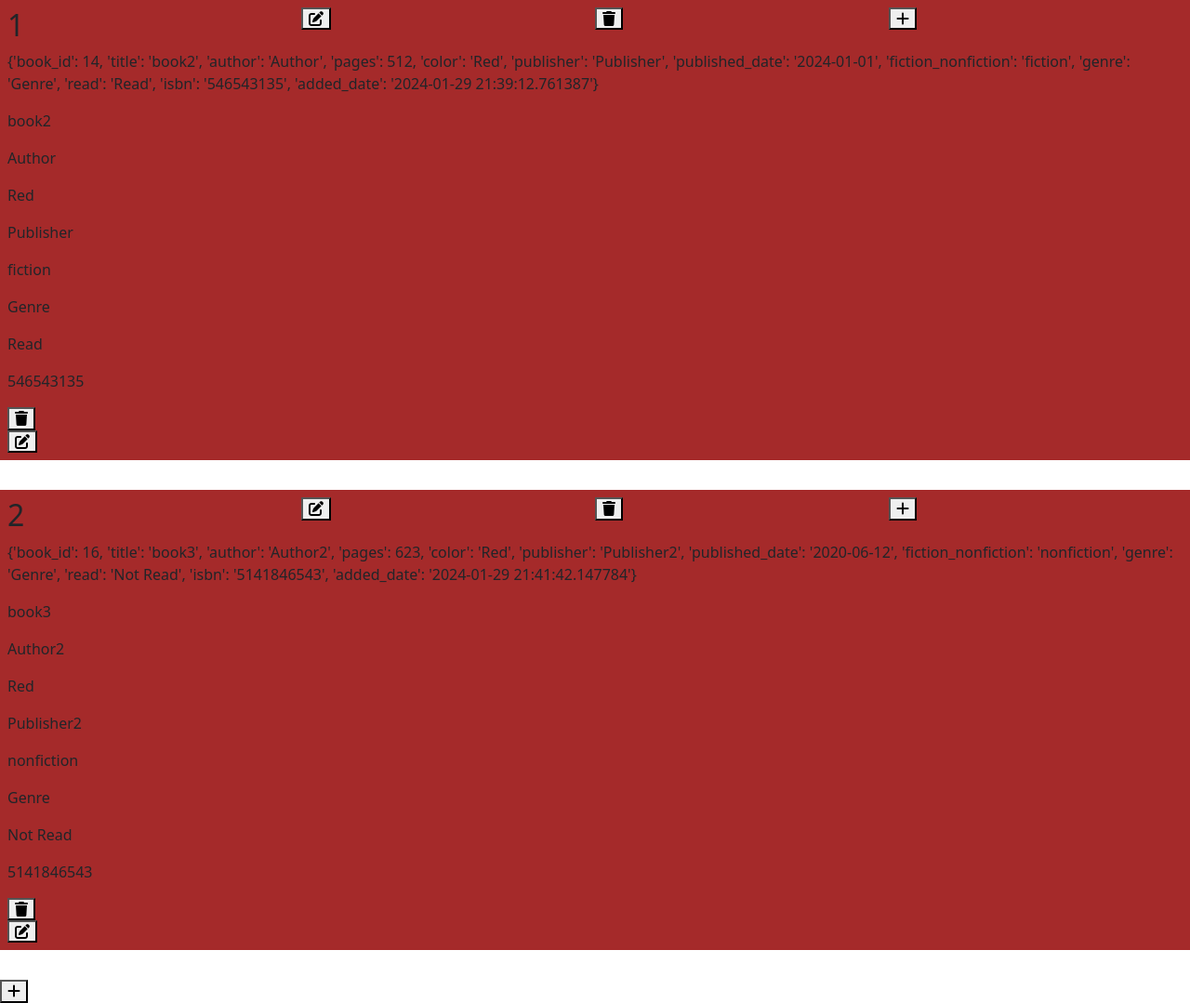
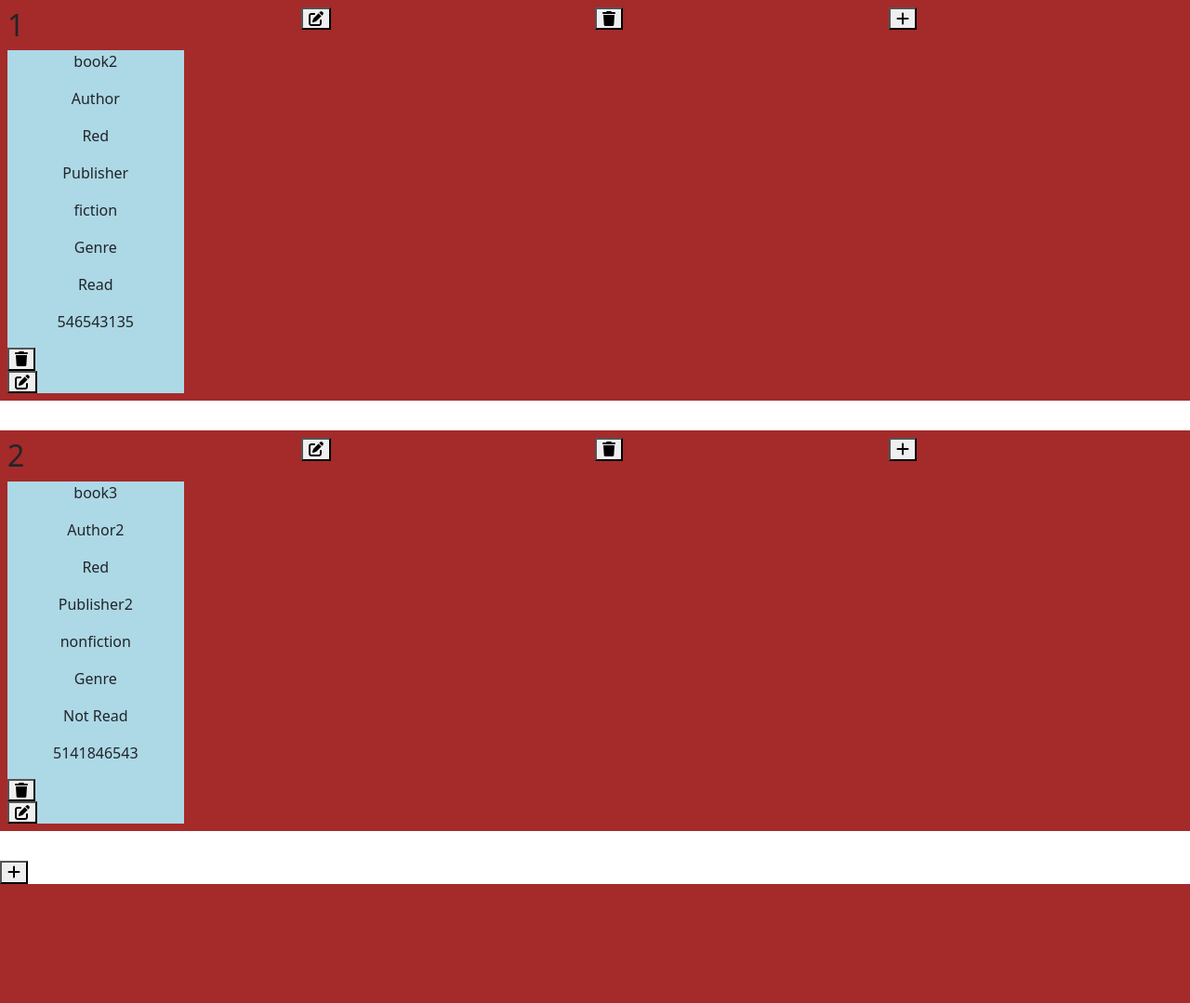
Before and after one commit to hunterb2121/library, a Flask app: page / in a window 1280 px wide. Shown: the part 56-1135 px from the top of the page at 93% size. After the commit the page ends 1007 px from the top, so only its background shows below. Run offline with Flask 3, Linux system fonts and the light colour scheme; a user stored in the database is signed in; data comes from the database, SQL or seed files in the repository; both versions use the stored data as it was after the commit; some libraries are stand-ins or nearby versions.

Commit message:
Edited styling some more and deleting some troubleshooting items from index.html

```diff
--- a/static/styles.css
+++ b/static/styles.css
@@ -33,9 +33,13 @@
 .books_shelf {
     grid-area: book_area;
 }
-/*
+
 .book {
-    width: 20%;
+    width: 15%;
+    display: inline-block;
     background-color: lightblue;
 }
-*/
+
+.book p {
+    text-align: center;
+}
--- a/templates/index.html
+++ b/templates/index.html
@@ -16,7 +16,6 @@
                 <div class="books_shelf">
                     {% for book in books %}
                         <div class="book">
-                            <p>{{ book }}</p>
                             {% if book.title is not none %}
                                 <p>{{ book.title }}</p>
                             {% endif %}
```
Also changed, not shown: library.db, 1 other file.
